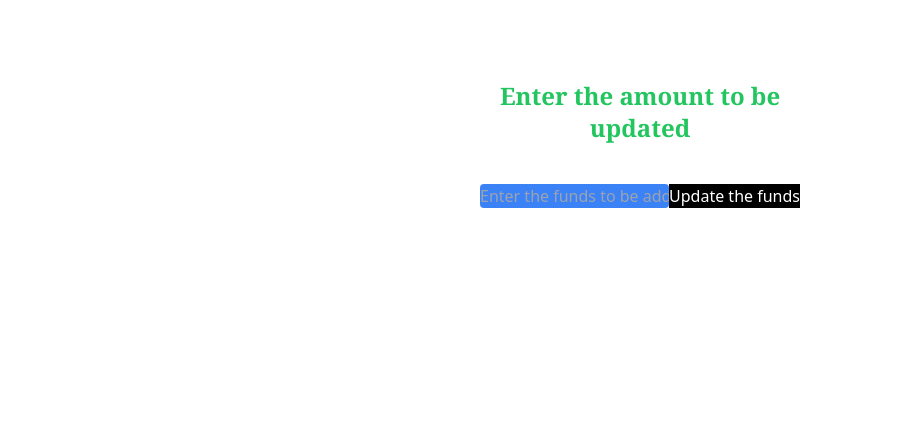
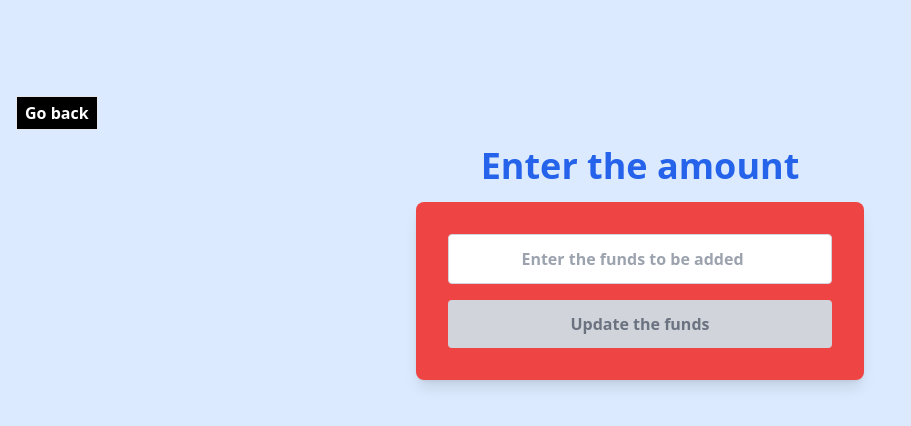
Before and after one commit to rahul43177/Paytm-application, a React (Vite) app in the folder frontend/: page /addFunds in a window 1280 px wide. Shown: the top 426 px of the page, without its empty margins (0-911 px from the left). Built offline with nearby package versions, Linux system fonts and the light colour scheme; no server answers.

Commit message:
completed the project by-myself

```diff
--- a/frontend/src/components/AddFunds.jsx
+++ b/frontend/src/components/AddFunds.jsx
@@ -2,47 +2,76 @@ import { useState } from "react";
 import axios from "axios";
 import { toast } from "react-toastify";
 import "react-toastify/dist/ReactToastify.css";
+import { useNavigate } from 'react-router-dom';
 
 export const AddFunds = () => {
-  const [funds, setFunds] = useState(0);
-  const userEmail = localStorage.getItem("email")
+  const [funds, setFunds] = useState("");
+  const userEmail = localStorage.getItem("email");
 
   const handleUpdatePay = async () => {
     try {
       const updatePayResponse = await axios.put(
-        'http://localhost:3030/account/addFunds' ,
+        "http://localhost:3030/account/addFunds",
         {
-            userEmail : userEmail ,
-            amount : funds
+          userEmail: userEmail,
+          amount: funds,
         }
-       )
+      );
 
-       console.log(updatePayResponse)
-       if(updatePayResponse.data.status == true) {
-        toast.success(updatePayResponse.data.message)
-       } else {
-        toast.error(error.response.data.message)
-       }
+      console.log(updatePayResponse);
+      if (updatePayResponse.data.status === true) {
+        toast.success(updatePayResponse.data.message);
+      } else {
+        toast.error(updatePayResponse.data.message);
+      }
     } catch (error) {
       toast.error(error.response.data.message);
     }
   };
+
+  const handleInputChange = (e) => {
+    const value = e.target.value;
+    if (!isNaN(value)) {
+      setFunds(value);
+    }
+  };
+
+  const navigate = useNavigate();
+  const handleGoBack = () => {
+    navigate('/home');
+  };
+
   return (
-    <>
-      <h1 className="text-2xl font-bold text-green-500 flex justify-center item-center text-center w-1/4 m-auto mt-20 font-serif">
-        Enter the amount to be updated
+    <div className="min-h-screen flex flex-col items-center justify-start bg-blue-100 pt-20">
+      <div className="w-full flex justify-start p-4">
+        <button
+          className="text-center font-bold text-white bg-black border px-2 py-1"
+          onClick={handleGoBack}
+        >
+          Go back
+        </button>
+      </div>
+      <h1 className="text-4xl font-bold text-blue-600 mb-4">
+        Enter the amount
       </h1>
-      <div className="flex justify-center item-center text-center w-1/4 m-auto mt-10">
+      <div className="bg-red-500 p-8 rounded-lg shadow-lg w-full max-w-md">
         <input
-          type="text"
+          type="number"
           placeholder="Enter the funds to be added"
-          className="bg-blue-500 rounded flex-auto justify-center item-center text-center w-1/4 "
-          onChange={(e)=> setFunds(e.target.value)}
+          className="w-full p-3 border border-gray-300 rounded mb-4 focus:outline-none focus:ring-2 focus:ring-blue-500 text-center font-bold"
+          onChange={handleInputChange}
+          value={funds}
         />
-        <button className="bg-black text-white" onClick={handleUpdatePay}>
+        <button
+          className={`w-full py-3 rounded transition duration-300 ${
+            funds ? "bg-blue-500 hover:bg-blue-700 text-black font-bold " : "bg-gray-300 text-gray-500 cursor-not-allowed font-bold"
+          }`}
+          onClick={handleUpdatePay}
+          disabled={!funds}
+        >
           Update the funds
         </button>
       </div>
-    </>
+    </div>
   );
 };
--- a/frontend/src/components/HomeComponent.jsx
+++ b/frontend/src/components/HomeComponent.jsx
@@ -11,12 +11,12 @@ export const HomeComponent = () => {
   const [users, setUsers] = useState([]);
   const navigate = useNavigate();
   const [modalIsOpen, setModalIsOpen] = useState(false);
-  const [editProfileModalOpen , setEditProfileModalOpen] = useState(false)
+  const [editProfileModalOpen, setEditProfileModalOpen] = useState(false);
   const userName = localStorage.getItem("name");
   const userEmail = localStorage.getItem("email");
-  const [amount , setAmount ] = useState("")
-  const [balance , setBalance] = useState(0)
-  const [selectedUser , setSelectedUser] = useState("")
+  const [amount, setAmount] = useState("");
+  const [balance, setBalance] = useState(0);
+  const [selectedUser, setSelectedUser] = useState("");
   const handleLogout = async () => {
     try {
       const response = await axios.get(`http://localhost:3030/user/logout`, {
@@ -36,51 +36,49 @@ export const HomeComponent = () => {
   };
 
   const handleAddFunds = () => {
-    navigate("/addFunds")
-}
+    navigate("/addFunds");
+  };
   const handleEditProfile = () => {
-    setEditProfileModalOpen(true)
-  }
-  const handlePay = async (amount , to ) => {
+    setEditProfileModalOpen(true);
+  };
+  const handlePay = async (amount, to) => {
     try {
       let paymentResponse = await axios.post(
-        'http://localhost:3030/transfer/transaction' ,
+        "http://localhost:3030/transfer/transaction",
         {
-          amount , to ,
-          from : userEmail
+          amount,
+          to,
+          from: userEmail,
         }
+      );
 
-       )
+      console.log(paymentResponse);
+      if ((paymentResponse.status = 200)) {
+        toast.success(paymentResponse.data.message);
+      }
+    } catch (error) {
+      toast.error(error.response.data.message)
+    }
+  };
 
-       console.log(paymentResponse)
-       if(paymentResponse.status = 200) toast.success(paymentResponse.data.message)
-       else toast.error(error.response.data.error)
-
-    } catch(error) {
-      console.log("error ----" , error)
-    }
-  }
-
-  useEffect(()=> {
+  useEffect(() => {
     const getBalance = async () => {
       try {
         const balanceResponse = await axios.post(
-          "http://localhost:3030/account/getBalance" ,
+          "http://localhost:3030/account/getBalance",
           {
-            userEmail : userEmail
+            userEmail: userEmail,
           }
-        )
+        );
 
-        setBalance(balanceResponse.data.balance.balance )
-      } catch(error) {
-        toast.error(error.response.data.message)
+        setBalance(balanceResponse.data.balance.balance);
+      } catch (error) {
+        toast.error(error.response.data.message);
       }
-    }
+    };
 
-    getBalance()
-  },[userEmail])
-
-
+    getBalance();
+  }, [userEmail]);
 
   useEffect(() => {
     const getUsersList = async () => {
@@ -104,11 +102,11 @@ export const HomeComponent = () => {
   }, [userEmail]);
 
   const openModal = (user) => {
-    setSelectedUser(user)
+    setSelectedUser(user);
     setModalIsOpen(true);
-  }
+  };
   const closeModal = () => setModalIsOpen(false);
-  const closeEditProfileModal = () => setEditProfileModalOpen(false)
+  const closeEditProfileModal = () => setEditProfileModalOpen(false);
   return (
     <>
       <div className="flex items-center justify-between p-4">
@@ -139,10 +137,11 @@ export const HomeComponent = () => {
         </button>
       </div>
       <div className="absolute right-20">
-        <div className="font-bold text-2xl mb-4 text-black"
+        <div
+          className="font-bold text-2xl mb-4 text-black"
           style={{
-              marginRight: "64px" ,
-              marginTop: "-20px"
+            marginRight: "64px",
+            marginTop: "-20px",
           }}
         >
           Balance: <span className="text-green-500">{balance}</span>
@@ -166,7 +165,7 @@ export const HomeComponent = () => {
               </div>
               <button
                 className="flex-1 text-center bg-blue-500 text-white py-2 px-4 rounded-md hover:bg-green-600 hover:font-bold transition duration-300"
-                onClick={()=> openModal(user.email)}
+                onClick={() => openModal(user.email)}
               >
                 Pay
               </button>
@@ -207,9 +206,9 @@ export const HomeComponent = () => {
               />
             </svg>
           </button>
-          <button className="bg-green-500 hover:bg-green-700 text-white font-bold py-2 px-4 rounded"
-          onClick={() => handlePay(amount , selectedUser)}
-
+          <button
+            className="bg-green-500 hover:bg-green-700 text-white font-bold py-2 px-4 rounded"
+            onClick={() => handlePay(amount, selectedUser)}
           >
             Pay
           </button>
@@ -221,7 +220,9 @@ export const HomeComponent = () => {
         className="bg-white rounded-lg shadow-lg max-w-md mx-auto my-8 p-6 absolute pt-10"
         overlayClassName="fixed inset-0 bg-gray-900 bg-opacity-50 flex items-center justify-center"
       >
-  <h2 className="text-3xl font-bold text-center mt-2 mb-8">Edit Profile</h2>
+        <h2 className="text-3xl font-bold text-center mt-2 mb-8">
+          Edit Profile
+        </h2>
         <div className="flex space-x-4">
           <button
             onClick={closeEditProfileModal}
@@ -256,7 +257,6 @@ export const HomeComponent = () => {
           </button>
         </div>
       </Modal>
-
     </>
   );
 };
```
Lines whose indentation alone changed are shown as unchanged.
